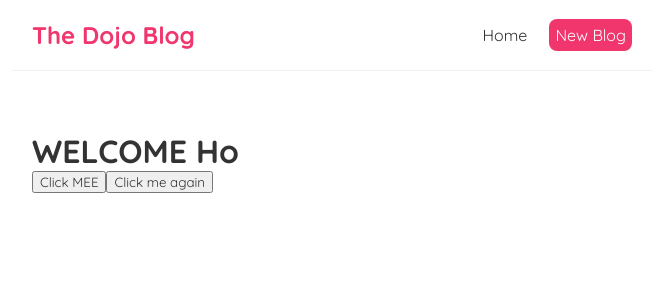
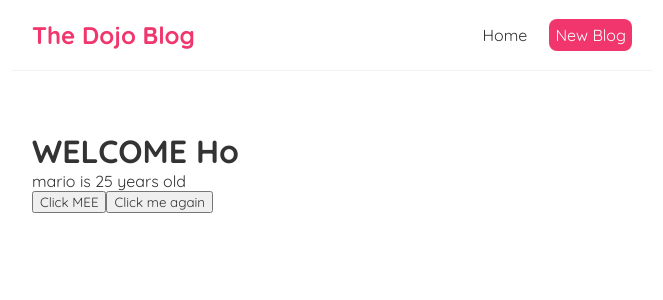
Before and after one commit to kaustubhKVS/learn_FARM_stack, a React (Create React App) app: page / in a window 1280 px wide. Shown: the top 300 px of the page, without its empty margins (308-971 px from the left). Built offline with nearby package versions, Linux system fonts and the light colour scheme.

Commit message:
video 8 and 9 hooks

```diff
--- a/src/Home.js
+++ b/src/Home.js
@@ -1,6 +1,13 @@
+import { useState } from "react";
+
 const Home = () => {
 
+    const [name, setName] = useState('mario');
+    const [age, setAge] = useState(25);
+
     const handleClick = (e) => {
+        setName('luigi');
+        setAge(30)
         console.log('hello, Ninjas', e)
     }
 
@@ -12,6 +19,7 @@
 
         <div className="home">
             <h1>WELCOME Ho</h1>
+            <p>{name} is {age} years old</p>
             <button onClick={handleClick} >Click MEE</button>
             <button onClick={(e) => handleClickAgain('mario', e)}>Click me again</button>
         </div>
@@ -24,6 +32,9 @@
 // handleClickAgain('mario')
 // We do not INVOKE by function handleClick(), we invoke by reference handleClick
 // Use Camel casing e.g. you just used OnClick insted of onClick, O capital nahi tha
-// Anonymous function ()=>{} , can support inline fucntion calls where instead of using curly braces, we can jsut write the code.
-// we can use 'e' which is a browser property as an event log from browser.
-// Anonomous function can be used in an aonomous function to send and log browser data.
+// Anonymous function ()=>{} , can support inline fucntion calls where instead of using curly braces, we can jsut write the code
+// we can use 'e' which is a browser property as an event log from browser
+// Anonomous function can be used in an aonomous function to send and log browser data
+
+// Reactive value is something which can change or re-render using state hooks
+// we use set states for this purpose, we decide a variable name and a mehtod which can be called to set the variable to a different value.
```
